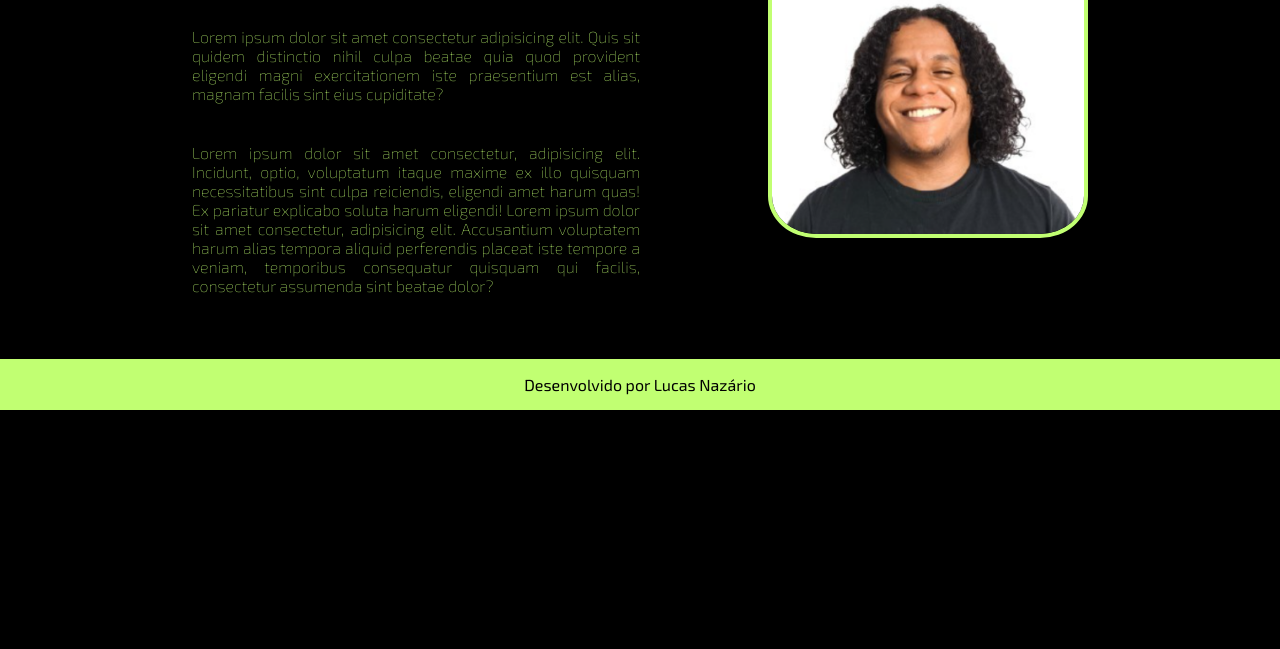
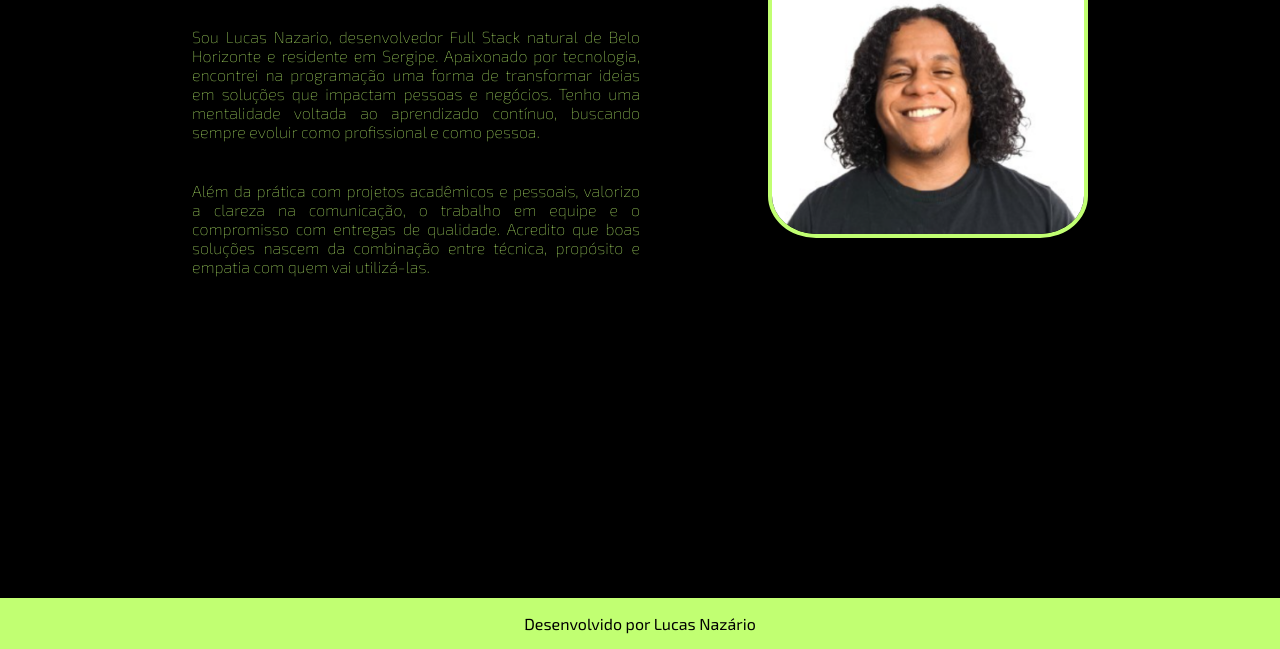
Before and after one commit to lucasnaza1/portfolio, a plain HTML site: page about.html in a window 1280 px wide. Shown: the part 151-800 px from the top of the page. Drawn offline with Linux system fonts and the light colour scheme; a web font is replaced by a local one.

Commit message:
update about and home content

```diff
--- a/about.html
+++ b/about.html
@@ -23,19 +23,17 @@
           <strong class="funcao">Sobre mim</strong>
         </h1>
         <p class="conteudo-apresentacao">
-          Lorem ipsum dolor sit amet consectetur adipisicing elit. Quis sit
-          quidem distinctio nihil culpa beatae quia quod provident eligendi
-          magni exercitationem iste praesentium est alias, magnam facilis sint
-          eius cupiditate?
+          Sou Lucas Nazario, desenvolvedor Full Stack natural de Belo Horizonte
+          e residente em Sergipe. Apaixonado por tecnologia, encontrei na
+          programação uma forma de transformar ideias em soluções que impactam
+          pessoas e negócios. Tenho uma mentalidade voltada ao aprendizado
+          contínuo, buscando sempre evoluir como profissional e como pessoa.
         </p>
         <p class="conteudo-apresentacao">
-          Lorem ipsum dolor sit amet consectetur, adipisicing elit. Incidunt,
-          optio, voluptatum itaque maxime ex illo quisquam necessitatibus sint
-          culpa reiciendis, eligendi amet harum quas! Ex pariatur explicabo
-          soluta harum eligendi! Lorem ipsum dolor sit amet consectetur,
-          adipisicing elit. Accusantium voluptatem harum alias tempora aliquid
-          perferendis placeat iste tempore a veniam, temporibus consequatur
-          quisquam qui facilis, consectetur assumenda sint beatae dolor?
+          Além da prática com projetos acadêmicos e pessoais, valorizo a clareza
+          na comunicação, o trabalho em equipe e o compromisso com entregas de
+          qualidade. Acredito que boas soluções nascem da combinação entre
+          técnica, propósito e empatia com quem vai utilizá-las.
         </p>
       </section>
 
--- a/style/style.css
+++ b/style/style.css
@@ -44,7 +44,7 @@ body {
   display: flex;
   flex-direction: column;
   background-color: var(--cor-primaria);
-  /* height: 100vh; */
+  height: 100vh;
   box-sizing: border-box;
   font-family: var(--fonte-primaria);
   font-weight: 100;
@@ -172,6 +172,10 @@ body {
 }
 
 @media (max-width: 800px) {
+  body {
+    height: auto;
+  }
+
   .cabecalho {
     padding: 5%;
   }
```
Also changed, not shown: index.html (+10 -7 lines).
